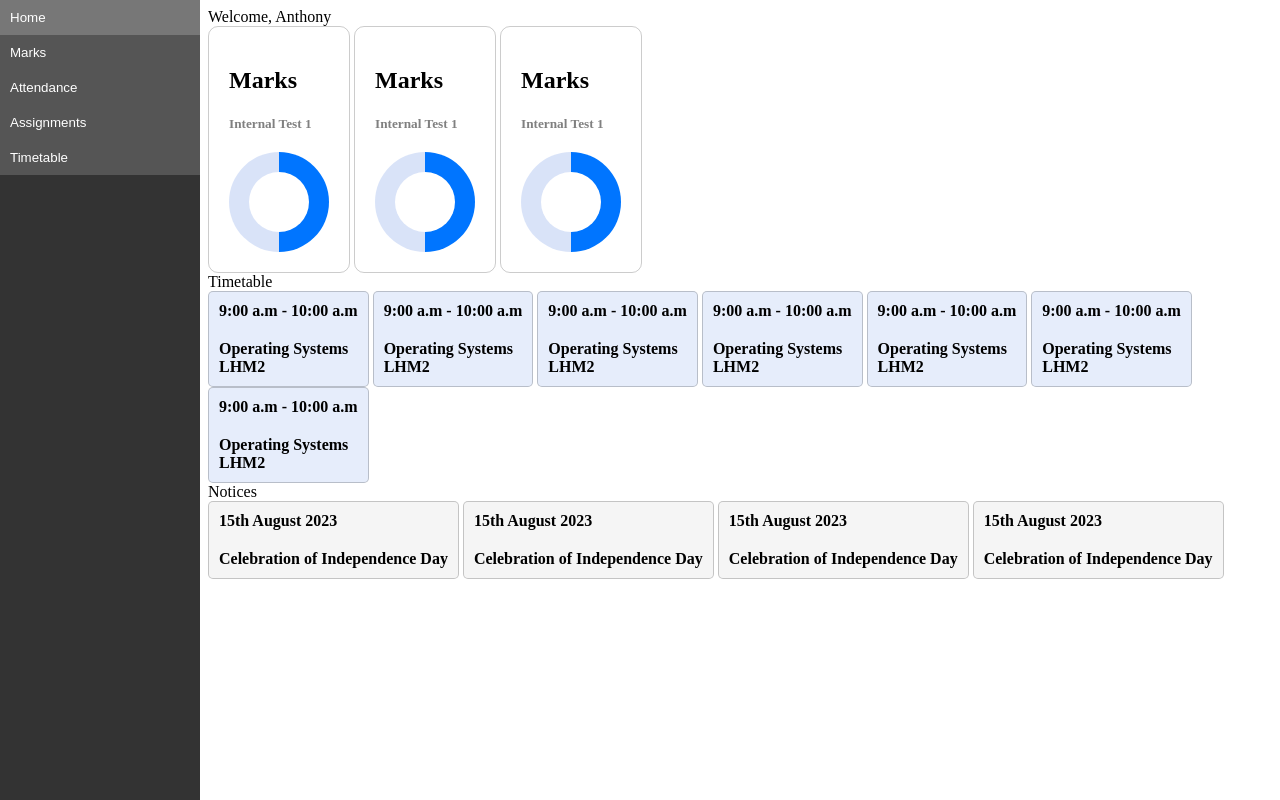
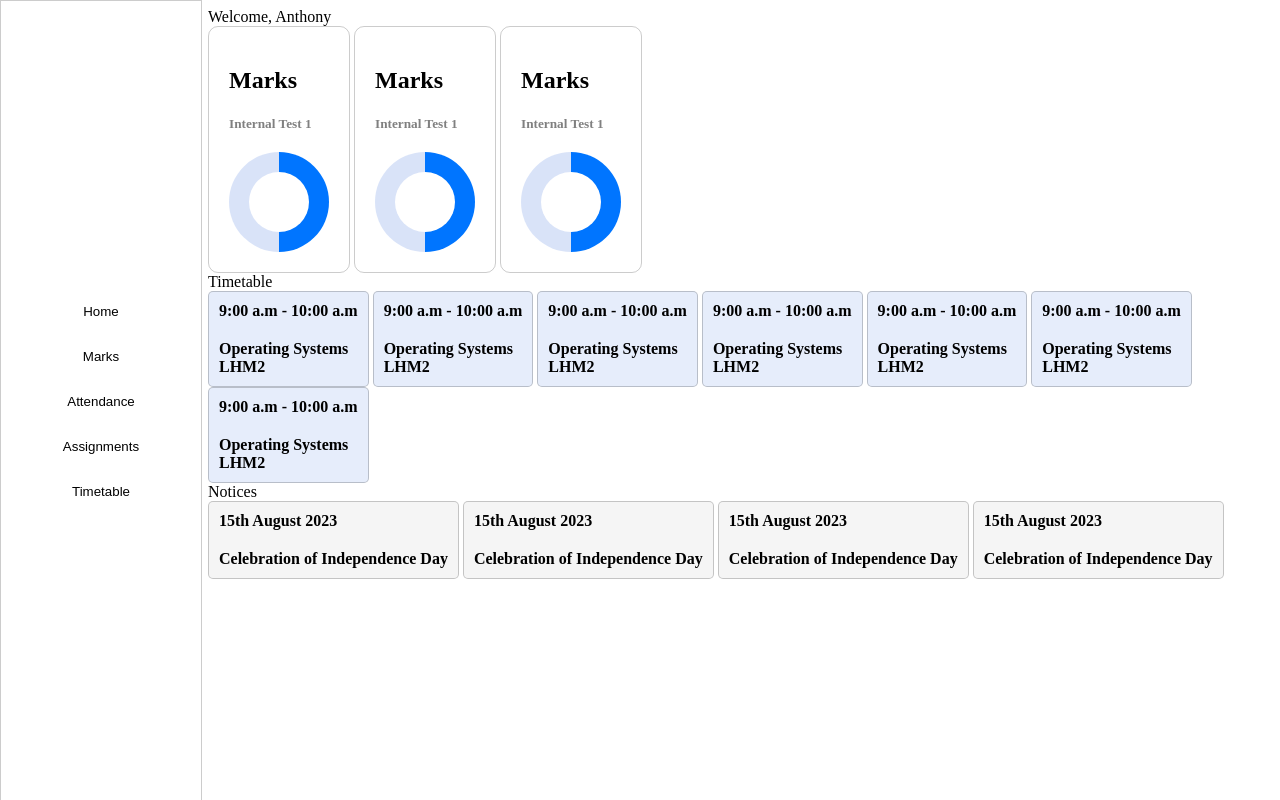
Before and after one commit to ValerianCoelho/Student-Management-System, a Svelte app: page / in a window 1280 px wide. Built offline with nearby package versions, Linux system fonts and the light colour scheme.

Commit message:
global styles added

```diff
--- a/src/App.svelte
+++ b/src/App.svelte
@@ -55,22 +55,22 @@
     position: fixed;
     top: 0;
     left: 0;
-    background-color: #333;
-    color: white;
     display: flex;
     flex-direction: column;
+    justify-content: center;
+    gap: 10px;
+    border: 1px solid rgba(0, 0, 0, .2);
   }
 
   .side-panel button {
     padding: 10px;
-    background-color: #555;
     border: none;
-    color: white;
-    text-align: left;
+    text-align: center;
+    background-color: white;
   }
 
   .side-panel button:hover {
-    background-color: #777;
+    font-weight: 600;
   }
 
   main {
```
Also changed, not shown: src/styles.css (added, +47 -0 lines).
